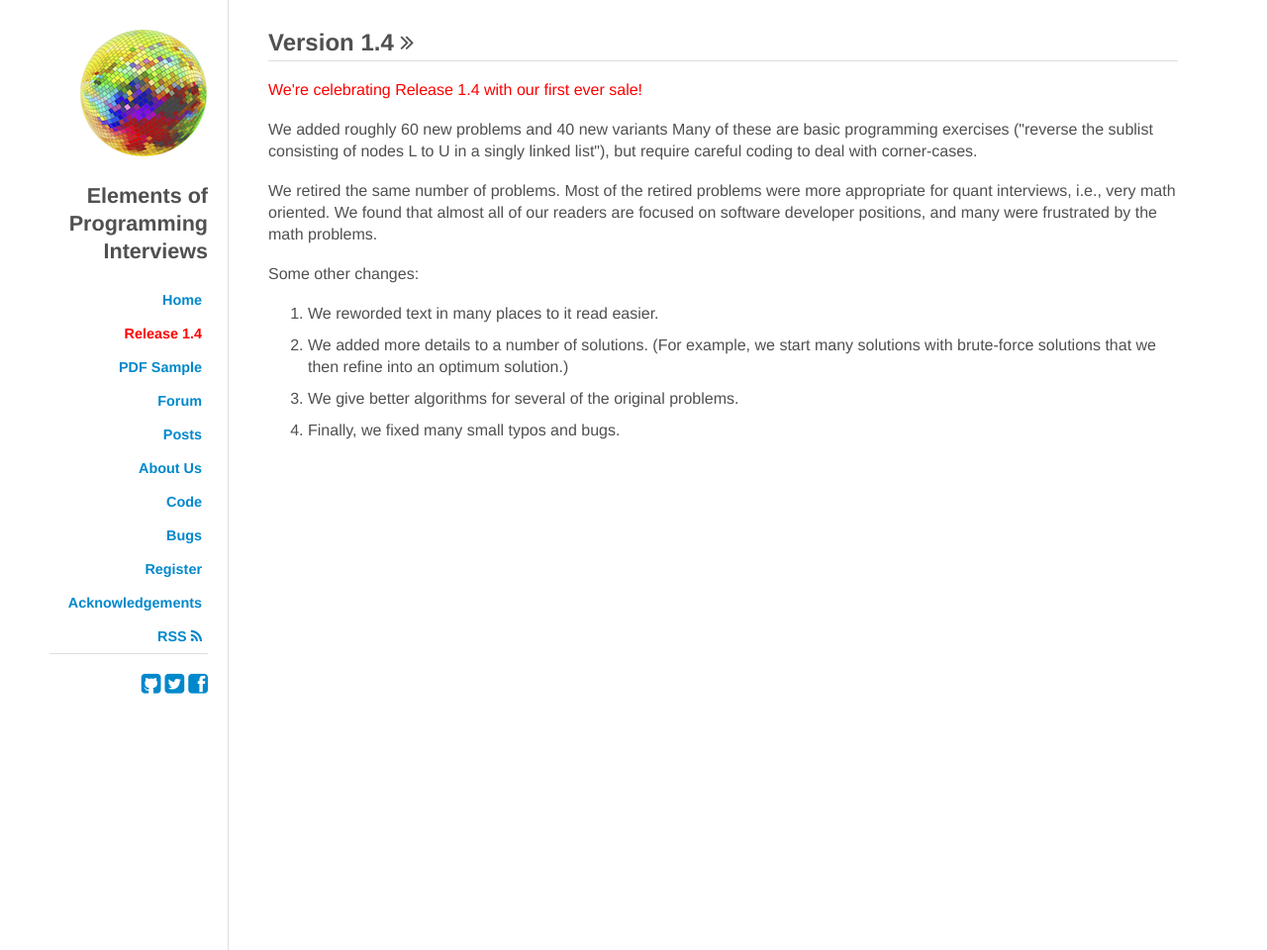
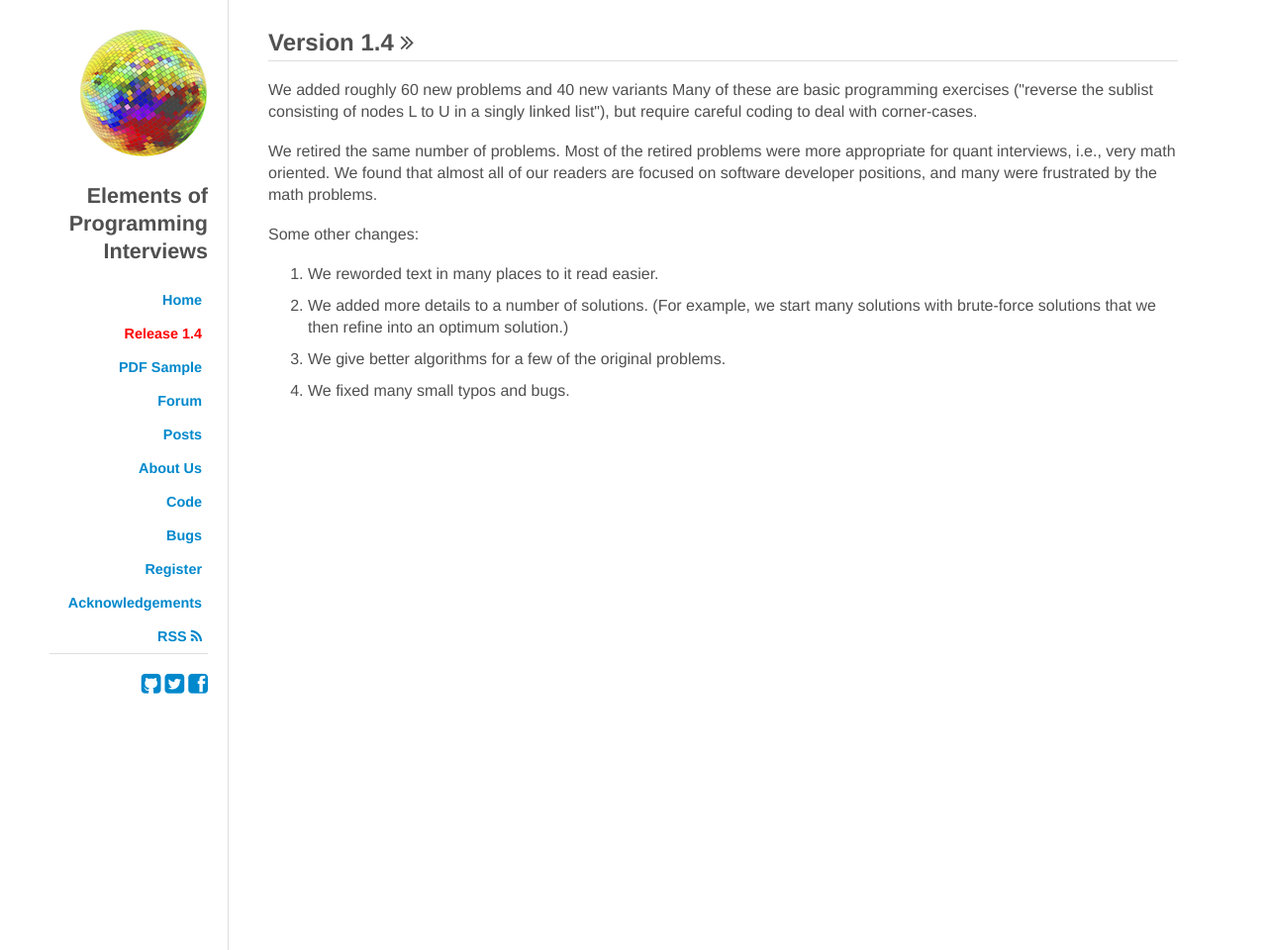
Before and after one commit to epibook/epibook.github.io, a Jekyll site: the page built from release-1.4.html, in a window 1280 px wide. Shown: the whole page at 99% size. Built offline with Jekyll 4.4.1, drawn with Linux system fonts in a browser that asks for light colours; some web fonts are replaced; Markdown is read by kramdown in place of the engine named in the settings.

Commit message:
removed sale mention

```diff
--- a/release-1.4.html
+++ b/release-1.4.html
@@ -7,8 +7,7 @@
 
 <h2 id="about">Version 1.4 <i class="icon-double-angle-right"></i></h2>
 
-<font style="color:red;">We're celebrating Release 1.4 with our first ever sale!</font>
-<p>
+<!-- <font style="color:red;">We're celebrating Release 1.4 with our first ever sale!</font> <p> -->
 
 <ul>
 <li>
@@ -25,7 +24,7 @@
 <ol>
 <li>We reworded text in many places to it read easier.
 <li>We added more details to a number of solutions. (For example, we start many solutions with brute-force solutions that we then refine into an optimum solution.)
-<li>We give better algorithms for several of the original problems.
-<li>Finally, we fixed many small typos and bugs.
+<li>We give better algorithms for a few of the original problems.
+<li>We fixed many small typos and bugs.
 </ol>
 </ul>
```
